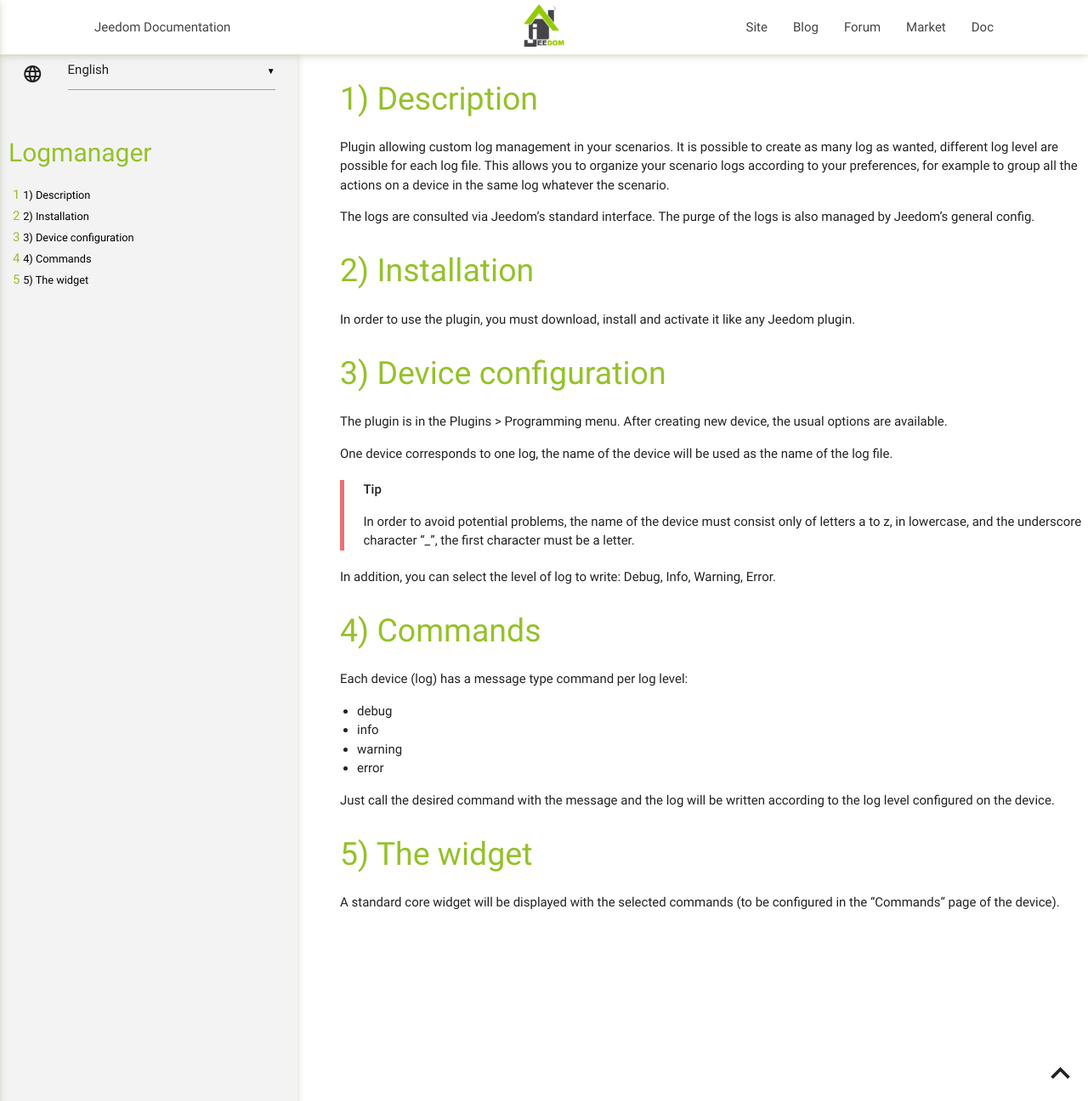
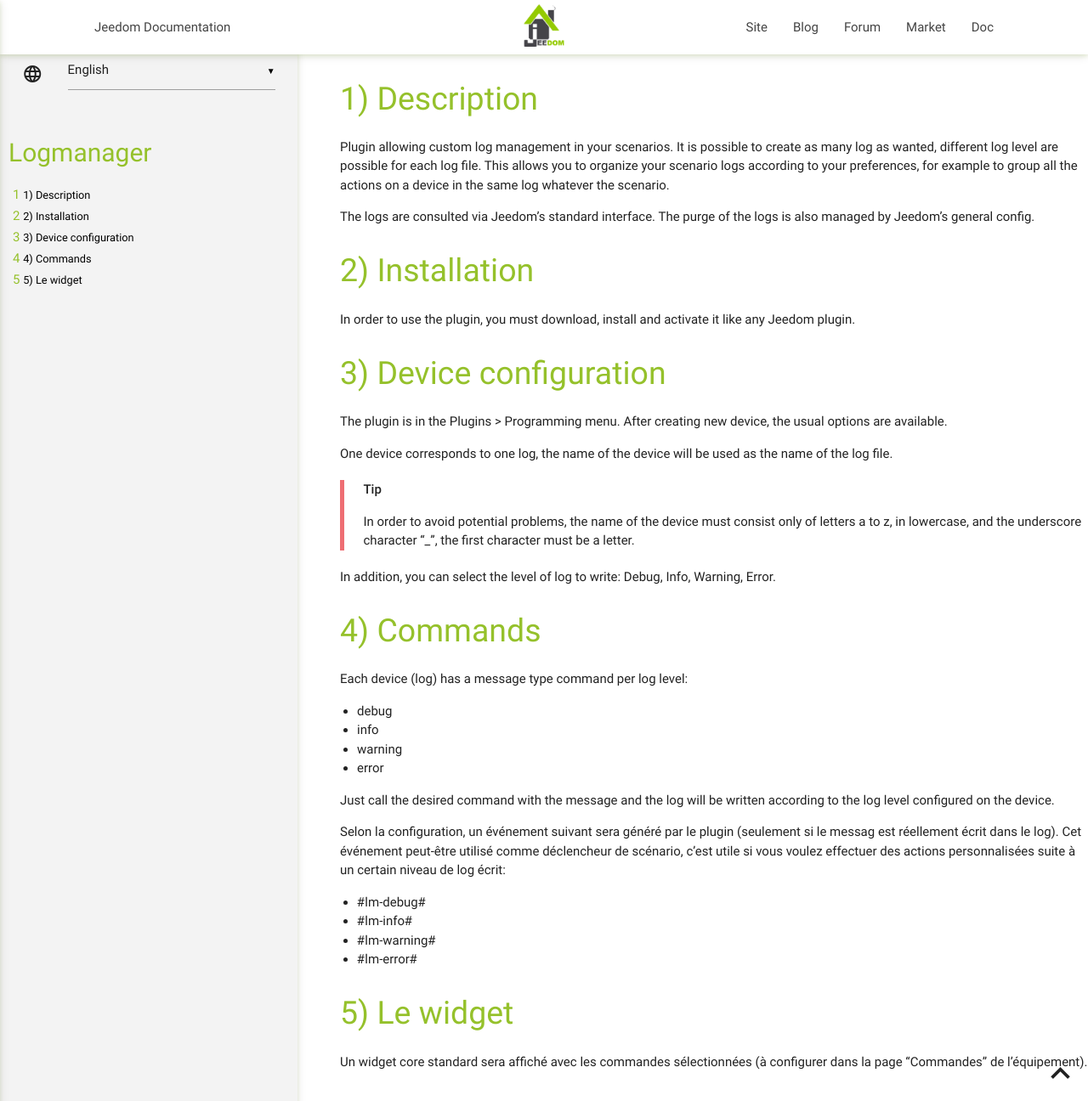
Before and after one commit to Spine34/jeedom-logmanager, a Jekyll site: the page built from docs/en_US/index.md, in a window 1280 px wide and 1296 px high. Shown: the whole window at 85% size. Built offline with Jekyll 4.4.1, drawn with Linux system fonts in a browser that asks for light colours.

Commit message:
[ROBOT] Action all

```diff
--- a/docs/en_US/index.md
+++ b/docs/en_US/index.md
@@ -41,6 +41,14 @@ Each device (log) has a message type command per log level:
 
 Just call the desired command with the message and the log will be written according to the log level configured on the device.
 
-# The widget
+Selon la configuration, un événement suivant sera généré par le plugin (seulement si le messag est réellement écrit dans le log).
+Cet événement peut-être utilisé comme déclencheur de scénario, c'est utile si vous voulez effectuer des actions personnalisées suite à un certain niveau de log écrit:
 
-A standard core widget will be displayed with the selected commands (to be configured in the "Commands" page of the device).
+- #lm-debug#
+- #lm-info#
+- #lm-warning#
+- #lm-error#
+
+# Le widget
+
+Un widget core standard sera affiché avec les commandes sélectionnées (à configurer dans la page "Commandes" de l'équipement).
```
Also changed, not shown: docs/de_DE/index.md (+8 -0 lines), docs/es_ES/index.md (+8 -0 lines).
